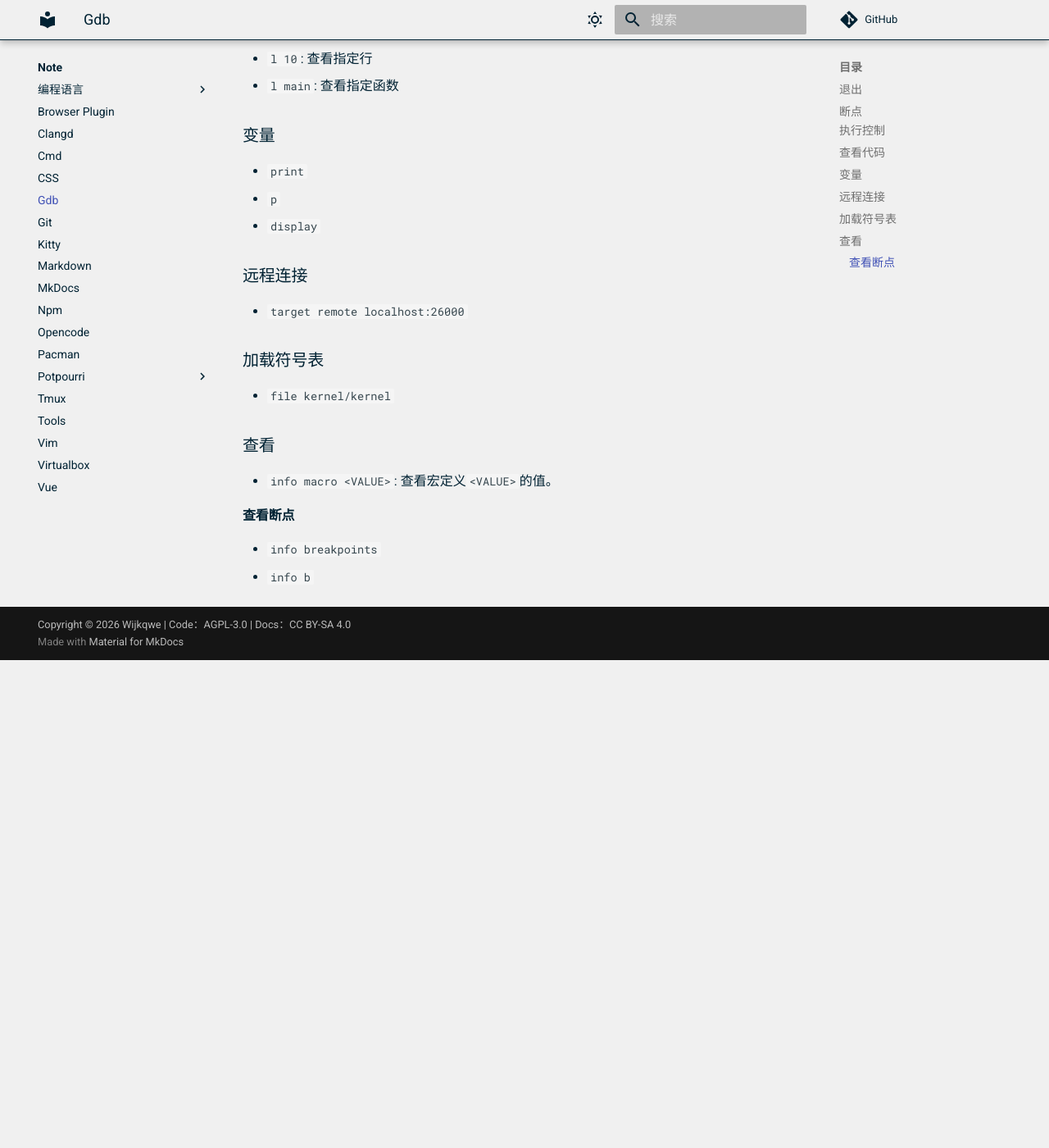
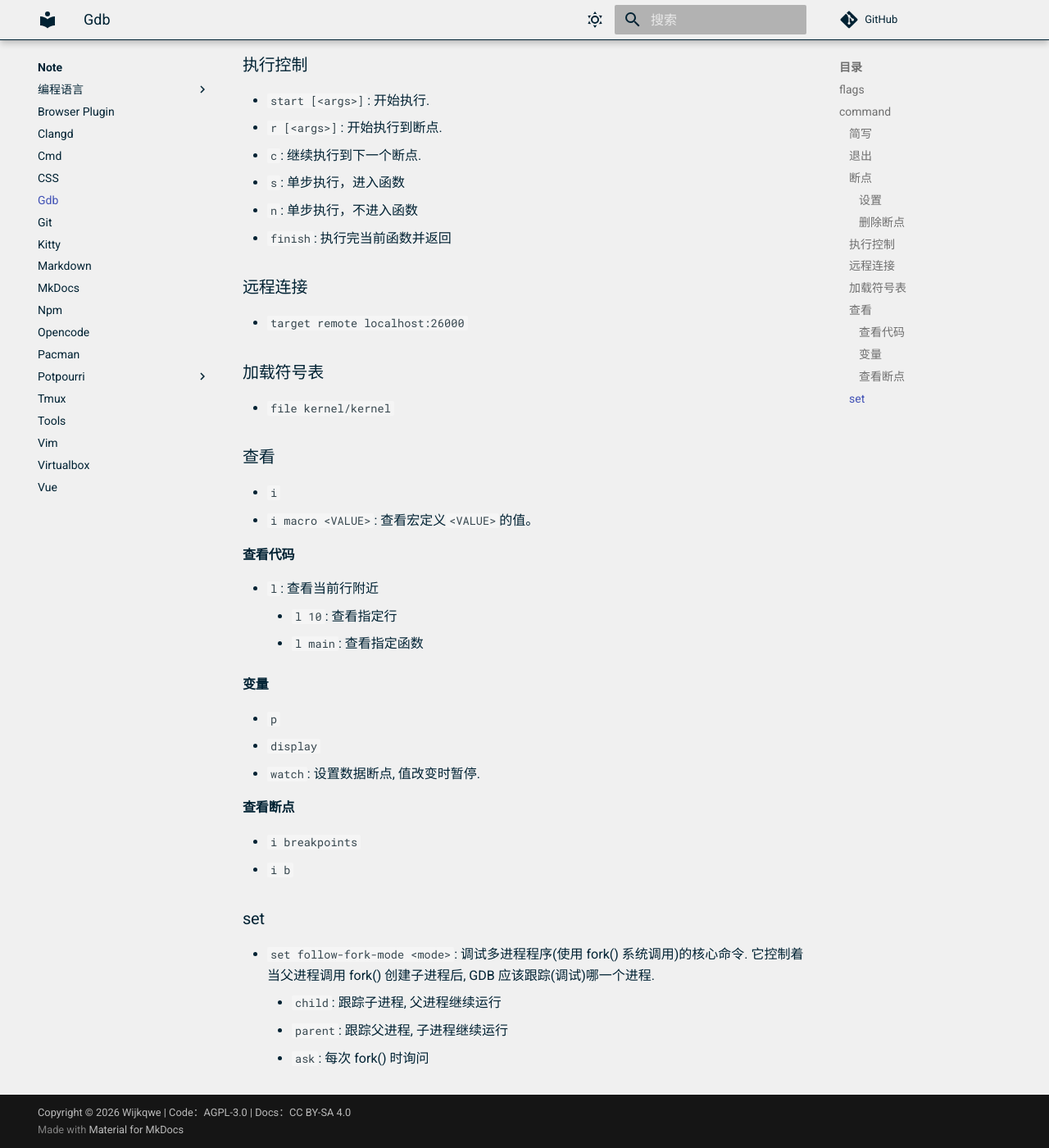
Before and after one commit to Wijkqwe/Wijkqwe.github.io, an MkDocs documentation site: the page built from docs/note/gdb.md, in a window 1280 px wide and 1400 px high, scrolled down 1105 px. Shown: the whole window at 82% size. Built offline with MkDocs 1.6.1 and Material for MkDocs 9.7.7, drawn with Linux system fonts in a browser that asks for light colours; comment, search, counter and statistics services are not loaded; before the commit the page ends 1910 px from its top, so only the background shows below that; some of the changed text lies outside the part shown.

Commit message:
[note][gdb]

```diff
--- a/docs/note/gdb.md
+++ b/docs/note/gdb.md
@@ -1,73 +1,81 @@
 # GDB
+
+## flags
+
+- `-q`: 静默启动
+
+## command
+
+### 简写
+
+- `b`: `break`
+- `c`: `continue`
+- `i`: `info`
+- `l`: `list`
+- `n`: `next`
+- `p`: `print`
+- `q`: `quit`
+- `r`: `run`
+- `s`: `step`
 
 ### 退出
 
-- `quit`
 - `q`
-
 
 ### 断点
 
 #### 设置
 
-- `break 10`: 指定行
-- `b 10`: 简写
+- `b 10`: 指定行
 - `b main`: 函数入口
-
-
-#### 查看
 
 #### 删除断点
 
+- `delete`: 删除全部断点
 - `delete 1`: 删除编号为1的断点
-- `delete`: 删除全部断点
-
 
 ### 执行控制
 
-- `continue`: 继续执行到下一个断点
-- `c`: 简写
-
-- `step`: 单步执行，进入函数
-- `s`: 简写
-
-- `next`: 单步执行，不进入函数
-- `n`: 简写
-
+- `start [<args>]`: 开始执行.
+- `r [<args>]`: 开始执行到断点.
+- `c`: 继续执行到下一个断点.
+- `s`: 单步执行，进入函数
+- `n`: 单步执行，不进入函数
 - `finish`: 执行完当前函数并返回
-
-
-### 查看代码
-
-- `list`: 查看当前行附近
-- `l`
-- `l 10`: 查看指定行
-- `l main`: 查看指定函数
-
-
-### 变量
-
-- `print`
-- `p`
-- `display`
-
 
 ### 远程连接
 
 - `target remote localhost:26000`
 
-
 ### 加载符号表
 
 - `file kernel/kernel`
 
-
 ### 查看
 
-- `info macro <VALUE>`: 查看宏定义`<VALUE>`的值。
+- `i`
+- `i macro <VALUE>`: 查看宏定义`<VALUE>`的值。
 
+#### 查看代码
+
+- `l`: 查看当前行附近
+    - `l 10`: 查看指定行
+    - `l main`: 查看指定函数
+
+#### 变量
+
+- `p`
+- `display`
+- `watch`: 设置数据断点, 值改变时暂停.
 
 #### 查看断点
 
-- `info breakpoints`
-- `info b`
+- `i breakpoints`
+- `i b`
+
+### set
+
+- `set follow-fork-mode <mode>`: 调试多进程程序(使用 fork() 系统调用)的核心命令. 它控制着当父进程调用 fork() 创建子进程后, GDB 应该跟踪(调试)哪一个进程.
+    - `child`: 跟踪子进程, 父进程继续运行
+    - `parent`: 跟踪父进程, 子进程继续运行
+    - `ask`: 每次 fork() 时询问
```
